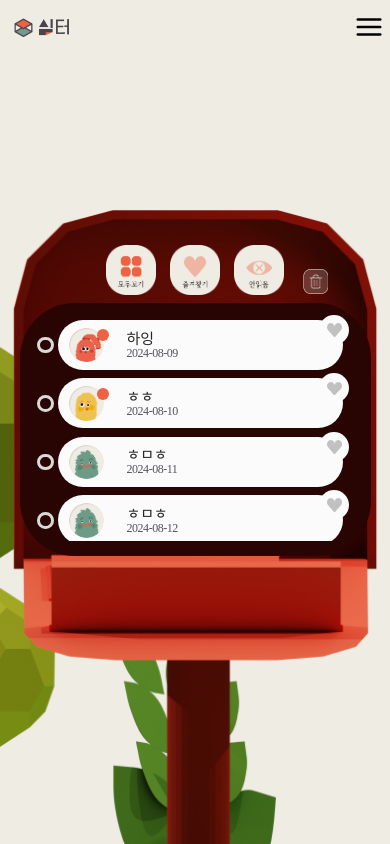
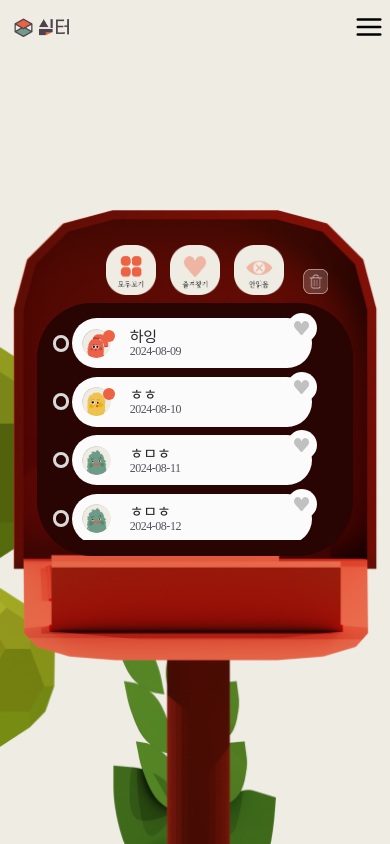
Before and after one commit to git1uv/client, a React (Create React App) app: page /letter in a window 390 px wide. Built offline with nearby package versions, Linux system fonts and the light colour scheme.

Commit message:
style: 편지 너비 반응형 수정

```diff
--- a/src/components/Letter/Letter.style.js
+++ b/src/components/Letter/Letter.style.js
@@ -23,7 +23,7 @@ export const Mailbox = styled.div`
   z-index: 2;
   display: flex;
   justify-content: center;
-  align-items: flex-start;
+  align-items: center;
   flex-direction: column;
   @media (max-width: 430px) {
     width: 90vw;
@@ -53,7 +53,7 @@ export const TopRow = styled.div`
 export const Delete = styled.div`
   z-index: 4;
   background-image: url(${trash});
-  background-size: contain;
+  background-size: 100% 100%;
   background-repeat: no-repeat;
   position: absolute;
   bottom: 10%;
@@ -128,6 +128,7 @@ export const LettersWrapper = styled.div`
   border-radius: 55px;
   background-color: #280502;
   @media (max-width: 430px) {
+    width: 90%;
     height: 60%;
     margin-bottom: 20%;
   }
@@ -230,6 +231,24 @@ export const Letter = styled.div`
   border-radius: 30px;
   background: #FBFBFB;
   position: relative;
+  @media (max-width: 430px) {
+    max-width: 240px;
+  }
+  @media (min-width: 431px) and (max-width: 1023px) {
+    max-width: 270px;
+  }
+  @media (min-width: 1024px) and (max-width: 1200px) {
+    max-width: 370px;
+  }
+  @media (min-width: 1201px) and (max-width: 1440px) {
+    max-width: 430px;
+  }
+  @media (min-width: 1441px) and (max-width: 1600px) {
+    max-width: 540px;
+  }
+  @media (min-width: 1601px){
+    max-width: 600px;
+  }
 `;
 export const ChatBox = styled.div`
   z-index: 7;
@@ -275,8 +294,8 @@ export const TextBox = styled.div`
   justify-content: center;
   align-items: center;
   flex-direction: column;
+  height: 80%;
   width: 80%;
-  height: 80%;
 `;
 export const Title = styled.div`
   color: #27272A;
@@ -291,6 +310,9 @@ export const Title = styled.div`
   display: flex;
   text-align: center;
   align-items: center;
+  overflow: hidden;
+  white-space: nowrap;
+  text-overflow: ellipsis;
 `;
 export const Date = styled.div`
   color: #52525B;
```
